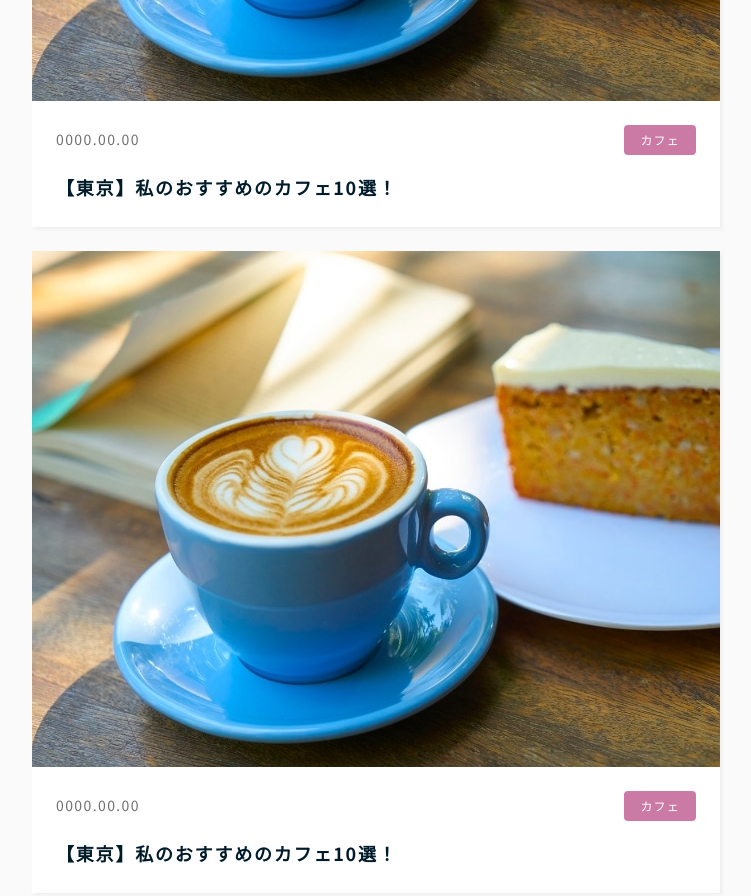
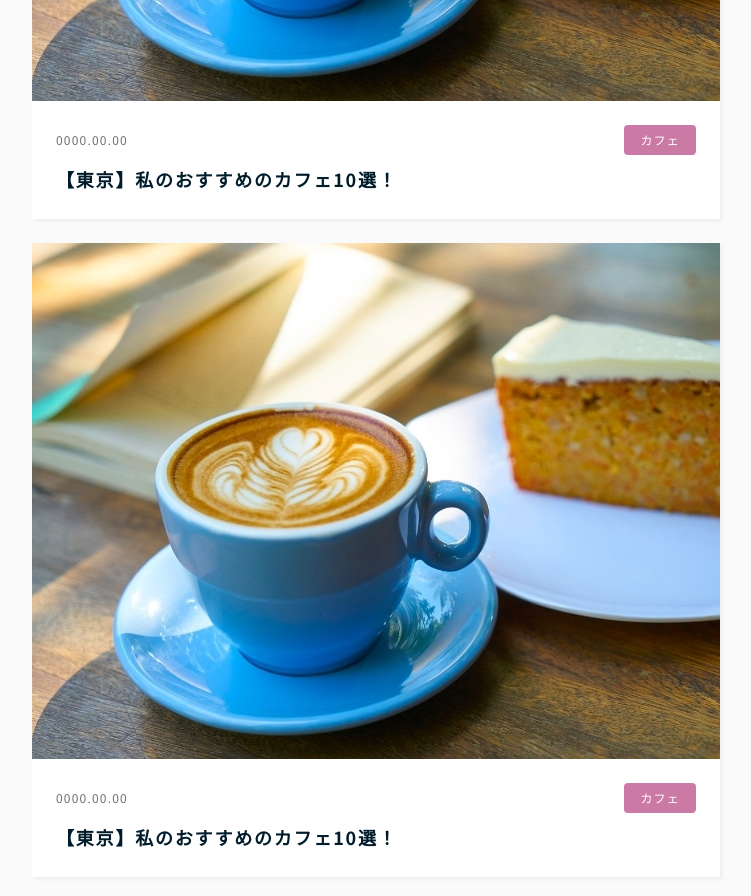
Before and after one commit to l2410864601/aviva, a plain HTML site: page blog-responsive-training/src/index.html in a window 1280 px wide. Shown: the part 1420-2316 px from the top of the page, without its empty margins (68-819 px from the left). Drawn offline with Linux system fonts and the light colour scheme.

Commit message:
.post_title__col-4

```diff
--- a/blog-responsive-training/src/css/style.css
+++ b/blog-responsive-training/src/css/style.css
@@ -187,7 +187,7 @@ body {
 
 @media screen and (min-width: 768px) {
   .contents (:first-child) {
-    margin-top: 120px;
+    margin-top: 120px 0px;
   }
 }
 .contents-title {
@@ -230,6 +230,13 @@ body {
   content: 'ARTICLES';
 }
 
+@media screen and (min-width: 768px) {
+  .post_txt__col-4 {
+    padding-right: 8px;
+    padding-left: 8px;
+  }
+}
+
 .post {
   background: #ffffff;
   box-shadow: 2px 2px 4px rgba(170, 170, 170, 0.16);
@@ -251,6 +258,12 @@ body {
   letter-spacing: 0.1em;
 }
 
+@media screen and (min-width: 768px) {
+  .post_meta-date  {
+    font-size: 12px;
+  }
+}
+
 .post_meta-cat {
   color: #ffffff;
   font-size: 12px;
@@ -265,6 +278,12 @@ body {
   font-weight: bold;
   letter-spacing: 0.1em;
   margin-top: 16px;
+}
+
+@media screen and (min-width: 768px) {
+  .post_title__col-4  {
+    margin-top: 8px;
+  }
 }
 
 .posts {
```
